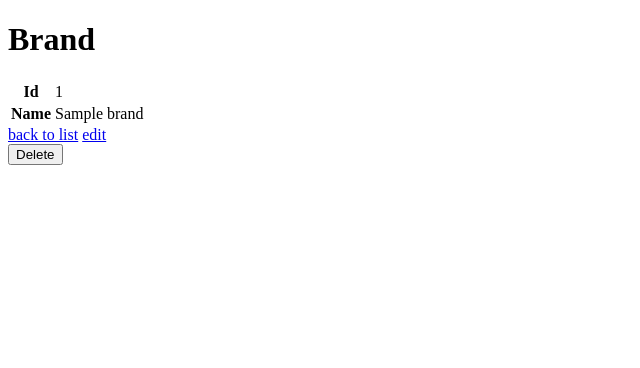
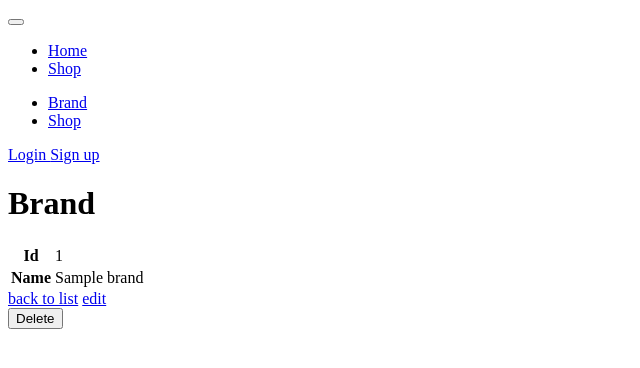
Before and after one commit to Tommm77/symfony-ecommerce-tp, a Symfony app: template templates/brand/show.html.twig in a window 1280 px wide. Shown: the top 368 px of the page, without its empty margins (0-640 px from the left). Run offline with Twig, Linux system fonts and the light colour scheme; the template is opened without the code that fills it: most values are stand-ins (such as "Sample title", 1, 10 or a date in 2020); some libraries are stand-ins or nearby versions.

Commit message:
📦 NEW: Navbar

```diff
--- a/templates/base.html.twig
+++ b/templates/base.html.twig
@@ -6,7 +6,60 @@
 
         {# Run `composer require symfony/webpack-encore-bundle` to start using Symfony UX #}
               {% block stylesheets %}{{ encore_entry_link_tags('app') }}{% endblock %}
+              <!-- Navbar -->
+<nav class="navbar navbar-expand-lg navbar-light bg-light">
+  <!-- Container wrapper -->
+  <div class="container">
+    <!-- Navbar brand -->
 
+    <!-- Toggle button -->
+    <button
+      class="navbar-toggler"
+      type="button"
+      data-mdb-toggle="collapse"
+      data-mdb-target="#navbarButtonsExample"
+      aria-controls="navbarButtonsExample"
+      aria-expanded="false"
+      aria-label="Toggle navigation"
+    >
+      <i class="fas fa-bars"></i>
+    </button>
+
+    <!-- Collapsible wrapper -->
+    <div class="collapse navbar-collapse" id="navbarButtonsExample">
+      <!-- Left links -->
+      <ul class="navbar-nav me-auto mb-2 mb-lg-0">
+        <li class="nav-item">
+          <a class="nav-link" href="/">Home</a>
+        </li>
+                <li class="nav-item">
+          <a class="nav-link" href="/">Shop</a>
+        </li>
+      </ul>
+      <!-- Left links -->
+
+      <div class="d-flex align-items-center">
+<ul class="navbar-nav me-auto mb-2 mb-lg-0">
+        <li class="nav-item">
+          <a class="nav-link" href="/brand">Brand</a>
+        </li>
+                <li class="nav-item">
+          <a class="nav-link" href="/">Shop</a>
+        </li>
+      </ul>
+        <a type="button" class="btn btn-link px-3 me-2" href="/login">
+          Login
+        </a>
+        <a type="button" class="btn btn-primary me-3" href="/register">
+          Sign up
+        </a>
+      </div>
+    </div>
+    <!-- Collapsible wrapper -->
+  </div>
+  <!-- Container wrapper -->
+</nav>
+<!-- Navbar -->
     </head>
     <body>
         {% block body %}{% endblock %}
```
